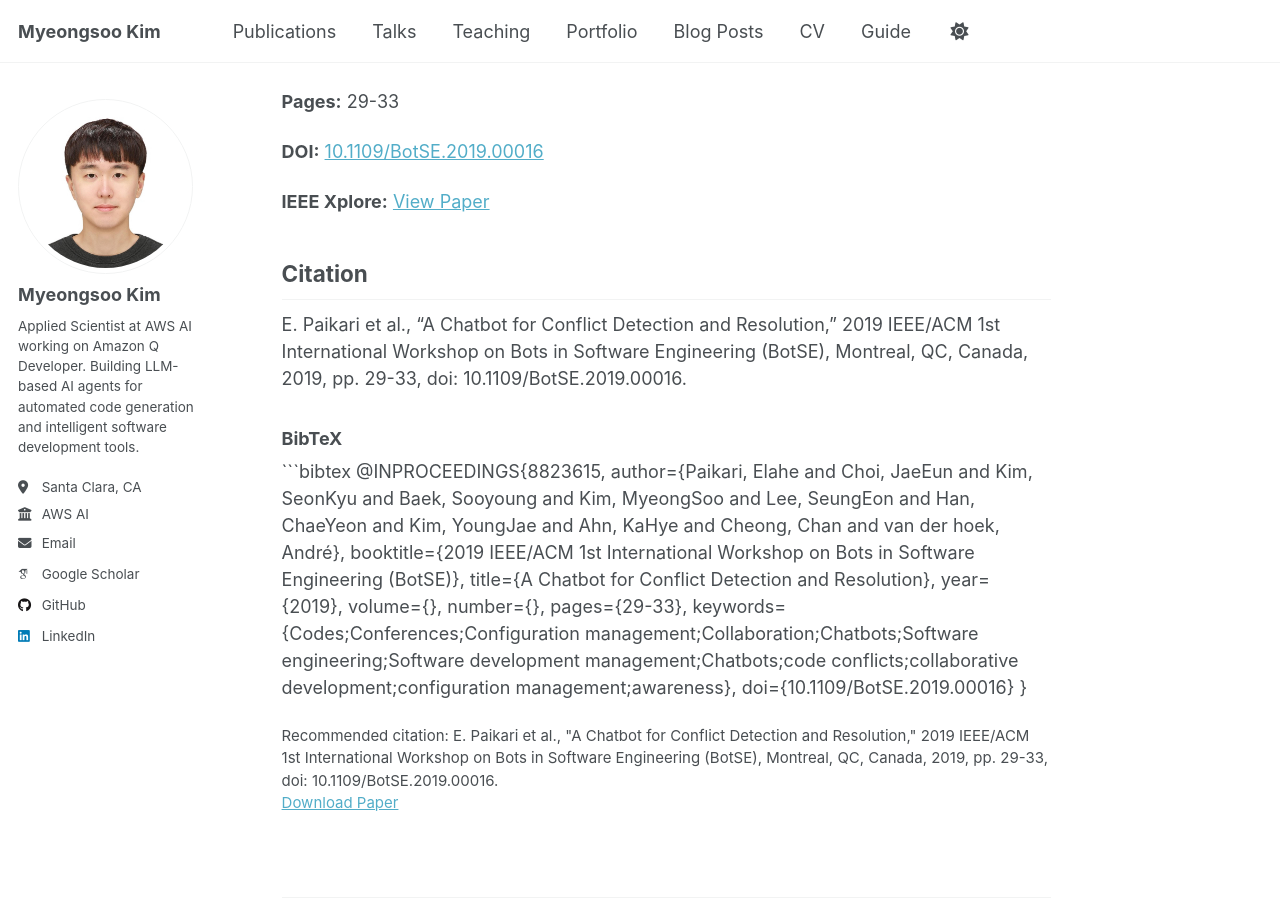
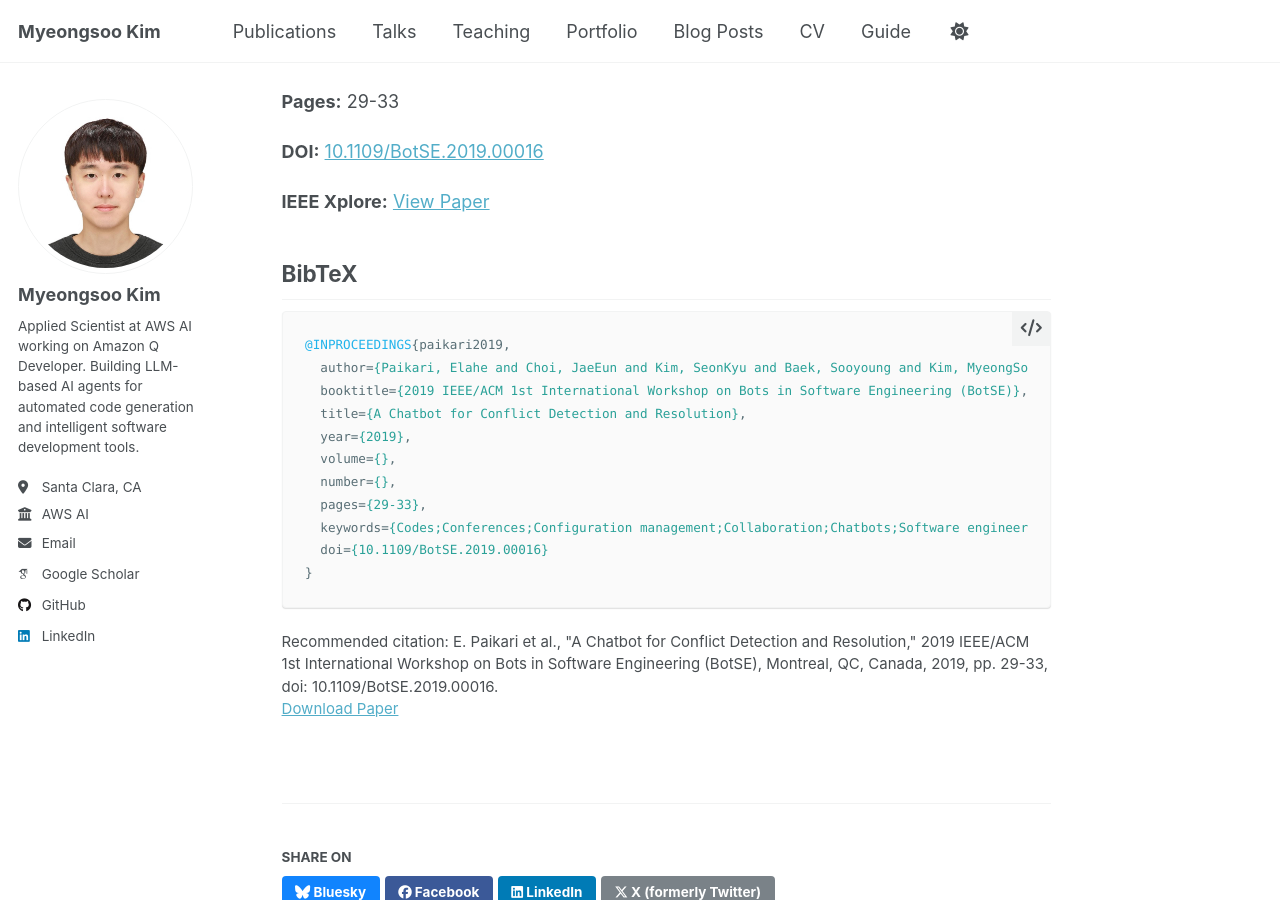
Before and after one commit to codingsoo/codingsoo.github.io, a Jekyll site: the page built from _publications/2019-05-01-chatbot-conflict-detection.md, in a window 1280 px wide and 900 px high, scrolled down 1055 px. Built offline with Jekyll 4.4.1, drawn with Linux system fonts in a browser that asks for light colours; some web fonts are replaced; a script that is not in the unit is left out.

````diff
--- a/_layouts/single.html
+++ b/_layouts/single.html
@@ -47,7 +47,13 @@
       <section class="page__content" itemprop="text">
         {{ content }}
 
-        {% if page.citation and page.paperurl and page.slidesurl and page.bibtexurl %}
+        {% if page.citation and page.paperurl and page.videourl and page.slidesurl and page.bibtexurl %}
+          <p style="font-size: smaller">Recommended citation: {{ page.citation }}<br /><a href="{{ page.paperurl }}">Download Paper</a> | <a href="{{ page.videourl }}">Watch Video</a> | <a href="{{ page.slidesurl }}">Download Slides</a> | <a href="{{ page.bibtexurl }}">Download Bibtex</a></p>
+        {% elsif page.citation and page.paperurl and page.videourl and page.bibtexurl %}
+          <p style="font-size: smaller">Recommended citation: {{ page.citation }}<br /><a href="{{ page.paperurl }}">Download Paper</a> | <a href="{{ page.videourl }}">Watch Video</a> | <a href="{{ page.bibtexurl }}">Download Bibtex</a></p>
+        {% elsif page.citation and page.paperurl and page.videourl %}
+          <p style="font-size: smaller">Recommended citation: {{ page.citation }}<br /><a href="{{ page.paperurl }}">Download Paper</a> | <a href="{{ page.videourl }}">Watch Video</a></p>
+        {% elsif page.citation and page.paperurl and page.slidesurl and page.bibtexurl %}
           <p style="font-size: smaller">Recommended citation: {{ page.citation }}<br /><a href="{{ page.paperurl }}">Download Paper</a> | <a href="{{ page.slidesurl }}">Download Slides</a> | <a href="{{ page.bibtexurl }}">Download Bibtex</a></p>
         {% elsif page.citation and page.paperurl and page.slidesurl %}
           <p style="font-size: smaller">Recommended citation: {{ page.citation }}<br /><a href="{{ page.paperurl }}">Download Paper</a> | <a href="{{ page.slidesurl }}">Download Slides</a></p>
@@ -55,10 +61,16 @@
           <p style="font-size: smaller">Recommended citation: {{ page.citation }}<br /><a href="{{ page.paperurl }}">Download Paper</a> | <a href="{{ page.bibtexurl }}">Download Bibtex</a></p>
         {% elsif page.citation and page.paperurl %}
           <p style="font-size: smaller">Recommended citation: {{ page.citation }}<br /><a href="{{ page.paperurl }}">Download Paper</a></p>
+        {% elsif page.citation and page.videourl and page.bibtexurl %}
+          <p style="font-size: smaller">Recommended citation: {{ page.citation }}<br /><a href="{{ page.videourl }}">Watch Video</a> | <a href="{{ page.bibtexurl }}">Download Bibtex</a></p>
+        {% elsif page.citation and page.videourl %}
+          <p style="font-size: smaller">Recommended citation: {{ page.citation }}<br /><a href="{{ page.videourl }}">Watch Video</a></p>
         {% elsif page.citation and page.slidesurl and page.bibtexurl %}
           <p style="font-size: smaller">Recommended citation: {{ page.citation }}<br /><a href="{{ page.slidesurl }}">Download Slides</a> | <a href="{{ page.bibtexurl }}">Download Bibtex</a></p>
         {% elsif page.citation and page.slidesurl %}
           <p style="font-size: smaller">Recommended citation: {{ page.citation }}<br /><a href="{{ page.slidesurl }}">Download Slides</a></p>
+        {% elsif page.videourl and page.bibtexurl %}
+          <p style="font-size: smaller"><a href="{{ page.videourl }}">Watch Video</a> | <a href="{{ page.bibtexurl }}">Download Bibtex</a></p>
         {% elsif page.slidesurl and page.bibtexurl %}
           <p style="font-size: smaller"><a href="{{ page.slidesurl }}">Download Slides</a> | <a href="{{ page.bibtexurl }}">Download Bibtex</a></p>
         {% elsif page.paperurl and page.bibtexurl %}
@@ -67,6 +79,8 @@
           <p style="font-size: smaller">Recommended citation: {{ page.citation }}<br /><a href="{{ page.bibtexurl }}">Download Bibtex</a></p>
         {% elsif page.citation %}
           <p style="font-size: smaller">Recommended citation: {{ page.citation }}</p>
+        {% elsif page.videourl %}
+          <p style="font-size: smaller"><a href="{{ page.videourl }}">Watch Video</a></p>
         {% elsif page.slidesurl %}
           <p style="font-size: smaller"><a href="{{ page.slidesurl }}">Download Slides</a></p>
         {% elsif page.bibtexurl %}
--- a/_publications/2019-05-01-chatbot-conflict-detection.md
+++ b/_publications/2019-05-01-chatbot-conflict-detection.md
@@ -8,6 +8,8 @@
 venue: '2019 IEEE/ACM 1st International Workshop on Bots in Software Engineering (BotSE)'
 paperurl: 'https://ieeexplore.ieee.org/document/8823615'
 citation: 'E. Paikari et al., &quot;A Chatbot for Conflict Detection and Resolution,&quot; 2019 IEEE/ACM 1st International Workshop on Bots in Software Engineering (BotSE), Montreal, QC, Canada, 2019, pp. 29-33, doi: 10.1109/BotSE.2019.00016.'
+github: 'https://github.com/codingsoo/Archive/tree/main/conflict-prediction'
+video: 'https://www.youtube.com/embed/FO2RW24wHFQ'
 ---
 
 This paper presents a chatbot system designed to help developers detect and resolve code conflicts in collaborative software development environments.
@@ -37,14 +39,10 @@
 
 **IEEE Xplore:** [View Paper](https://ieeexplore.ieee.org/document/8823615)
 
-## Citation
-
-E. Paikari et al., "A Chatbot for Conflict Detection and Resolution," 2019 IEEE/ACM 1st International Workshop on Bots in Software Engineering (BotSE), Montreal, QC, Canada, 2019, pp. 29-33, doi: 10.1109/BotSE.2019.00016.
-
-### BibTeX
+## BibTeX
 
 ```bibtex
-@INPROCEEDINGS{8823615,
+@INPROCEEDINGS{paikari2019,
   author={Paikari, Elahe and Choi, JaeEun and Kim, SeonKyu and Baek, Sooyoung and Kim, MyeongSoo and Lee, SeungEon and Han, ChaeYeon and Kim, YoungJae and Ahn, KaHye and Cheong, Chan and van der hoek, André},
   booktitle={2019 IEEE/ACM 1st International Workshop on Bots in Software Engineering (BotSE)},
   title={A Chatbot for Conflict Detection and Resolution},
@@ -55,3 +53,4 @@
   keywords={Codes;Conferences;Configuration management;Collaboration;Chatbots;Software engineering;Software development management;Chatbots;code conflicts;collaborative development;configuration management;awareness},
   doi={10.1109/BotSE.2019.00016}
 }
+```
````
Also changed, not shown: _publications/2018-08-09-catch-me-yes-we-can.md (renamed from _publications/2018-01-01-catch-me-yes-we-can.md, +3 -7 lines), _publications/2019-09-04-scam-detection-assistant.md (added, +62 -0 lines).
